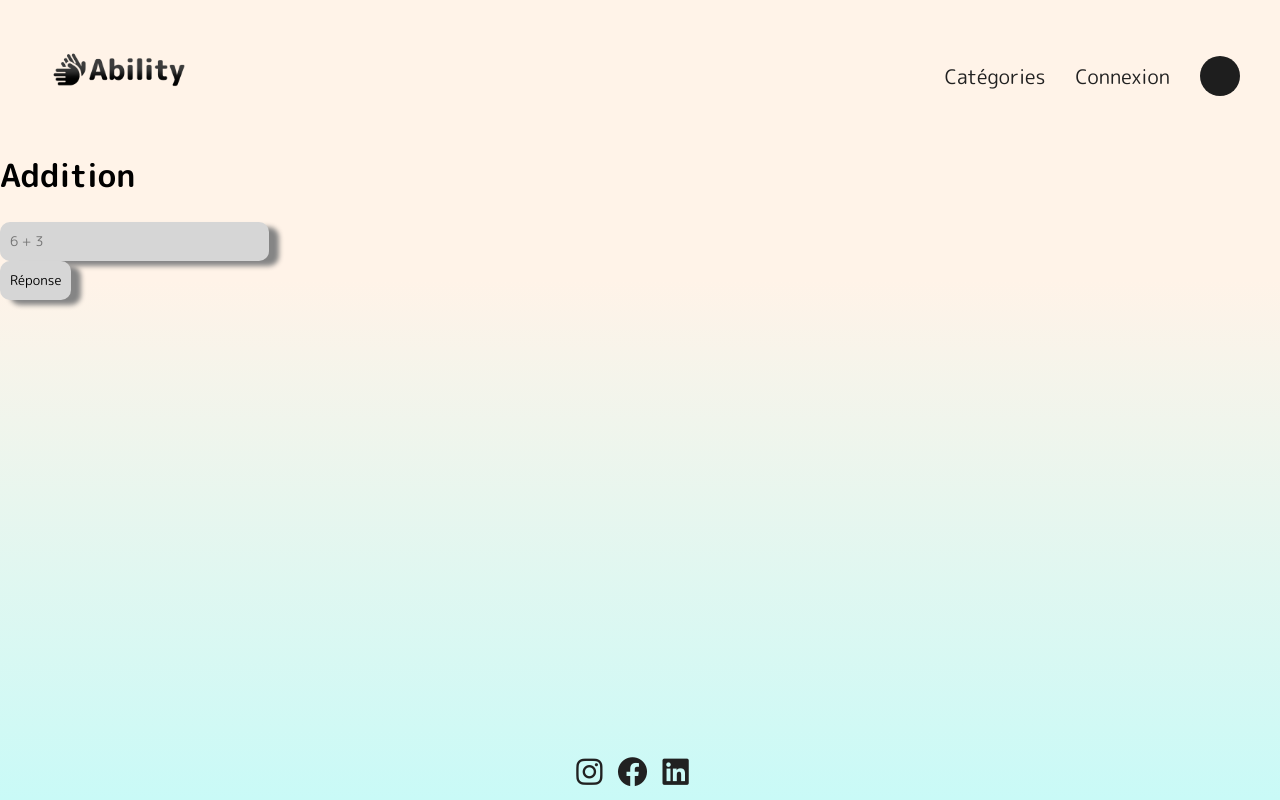
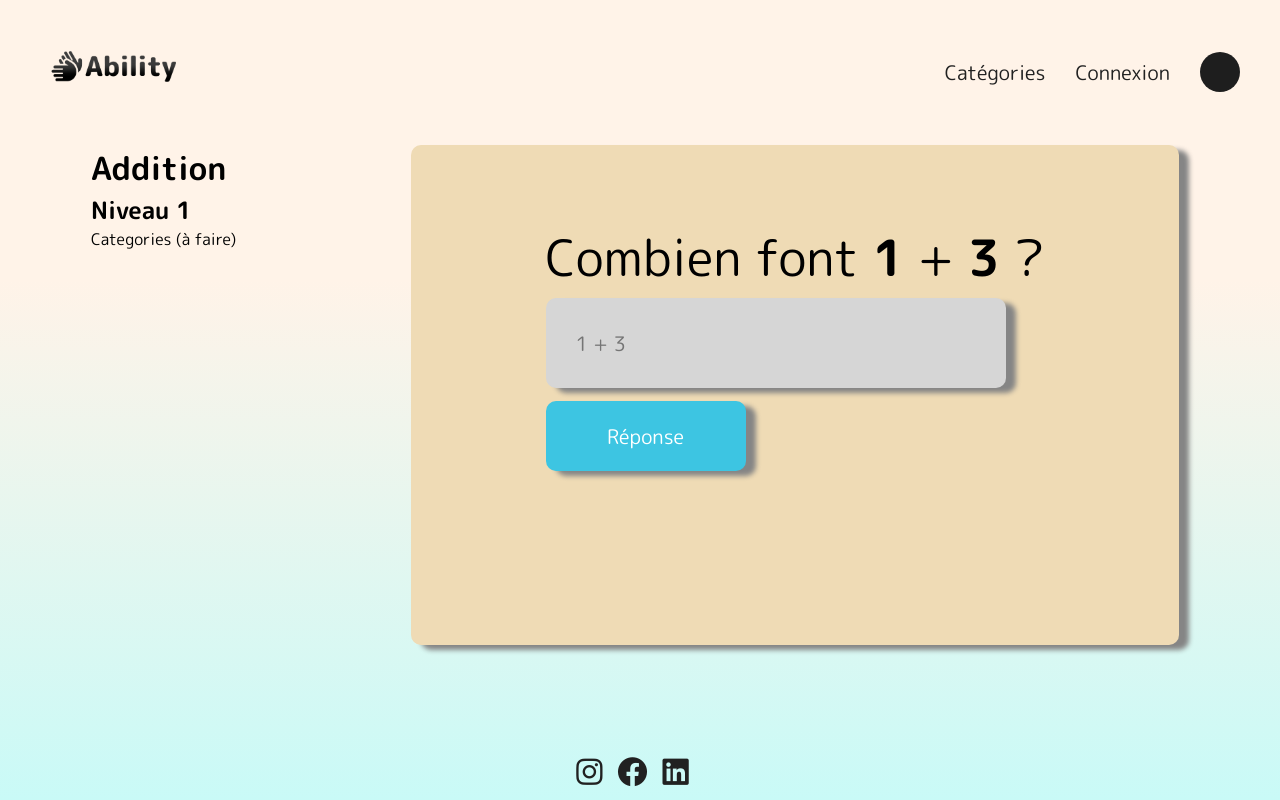
Before and after one commit to davinahouquet/Ability, a PHP site: page /Ability/games/Addition/addition.php in a window 1280 px wide. Run offline with PHP 8.4, Linux system fonts and the light colour scheme.

Commit message:
Ajout style dans le template des jeux + Modif controller de connexion

```diff
--- a/games/Addition/addition.php
+++ b/games/Addition/addition.php
@@ -14,26 +14,29 @@ ob_start();
 </body>
 </html>
 
+
 <?php
+        $nomJeu = "Addition";
+        $level = 1;
 
-        $calca = mt_rand(1,10);
-        $calcb = mt_rand(1,10);
-        $result = $calca + $calcb;
+        $nb1 = mt_rand(1,5);
+        $nb2 = mt_rand(1,5);
+        $result = $nb1 + $nb2;
 
         echo'
                 <div id="addition">
-                        <h1>Addition</h1>
-                                <form method="post" action="" id="formulaire" enctype="multipart/form-data"><br>
-                                    <input type="int"        name="rep"  id="rep"    size="20"   minlength="2"   maxlength="3"   placeholder="'.$calca.' + '.$calcb.'"/><br>
-                                    <input type="submit" value="Réponse" name="envoi_recup" onclick="test()" />
-                                </form>
+                        <form method="post" action="" id="formulaire" enctype="multipart/form-data"><br>
+                                <p>Combien font <b>'.$nb1 .'</b> + <b>'.$nb2.'</b> ?</p>
+                                <input type="int" class="input-addition"  name="rep"  id="rep"    size="20"   minlength="1"   maxlength="3"   placeholder="'.$nb1 .' + '.$nb2.'"/><br>
+                                <input type="submit" class="input-reponse" value="Réponse" name="envoi_recup" onclick="test()" />
+                        </form>
                 </div>
         ';
 
  echo' <script>
  function test(){
 
-            var result = parseInt('.$calca.')+parseInt('.$calcb.')
+            var result = parseInt('.$nb1 .')+parseInt('.$nb2.')
              alert("Le résultat est " + result + ".");
  }
  </script>';
--- a/games/Addition/style.css
+++ /dev/null
@@ -1,3 +0,0 @@
-.result{
-    display: hidden;
-}
--- a/games/style.game.css
+++ b/games/style.game.css
@@ -17,14 +17,14 @@ body{
     background: linear-gradient(180deg, rgba(255,243,232,1) 35%, rgba(201,250,247,1) 100%);
 }
 
-input{
+/* input{
     text-align: left;
     padding: 10px;
     border: none;
     border-radius: 10px;
     background-color: var(--input);
     box-shadow: 10px 5px 5px rgb(133, 133, 133);
-}
+} */
 
 /* Contient le submit bouton */
 .button-container{
@@ -49,7 +49,7 @@ input{
     --font-submit-button: #FFFFFF;
     --superAdmin-button: #DB5050;
     --solution: #a3a3a3;
-    --background-gamespace: #f7dba8;
+    --background-gamespace: #efdbb5;
     --hover: #636363;
     --input: #d6d6d6;
 }
@@ -73,7 +73,7 @@ nav{
 
 /* Le logo Ability */
 .logo{
-    max-width: 210px;
+    max-width: 200px;
     padding-left: 10px;
 }
 /* Contient tous les éléments de navigation */
@@ -126,3 +126,59 @@ footer{
 #social-item:hover{
     color:rgb(98, 98, 98);
 }
+/* -----------------------RELATIF AU TEMPLATE DES JEUX----------------------------------------------------- */
+.description-jeu-container{
+    max-width: 100%;
+    display: flex;
+    align-items: center;
+    justify-content: center;
+}
+
+.jeu-container{
+    min-width: 60%;
+    max-height: 100vh;
+    display: flex;
+    justify-content: right;
+}
+
+.jeu{
+    min-width: 100%;
+    height: 500px;
+    background-color: var(--background-gamespace);
+    border-radius: 10px;
+    margin-right: 10px;
+    display: flex;
+    justify-content: center;
+    font-size: 50px;
+    box-shadow: 10px 5px 5px rgb(133, 133, 133);
+}
+
+.titre-consigne{
+    min-width: 300px;
+    height: 500px;
+    margin-right: 30px;
+}
+
+/* ---------- ADDITION  ---------- */
+.input-addition{
+    font-size: 20px;
+    text-align: left;
+    padding: 30px;
+    width: 400px;
+    border: none;
+    border-radius: 10px;
+    background-color: var(--input);
+    box-shadow: 10px 5px 5px rgb(133, 133, 133);
+}
+
+.input-reponse{
+    font-size: 20px;
+    background-color: var(--submit-button);
+    color:var(--font-submit-button);
+    padding: 20px;
+    width: 200px;
+    border: none;
+    border-radius: 10px;
+    box-shadow: 10px 5px 5px rgb(133, 133, 133);
+    cursor: pointer;
+}
--- a/games/templateGame.php
+++ b/games/templateGame.php
@@ -55,14 +55,25 @@
 </header>
 
 <body>
+    <main>
 
-    <div class="titre-consigne-container">
+        <!-- Contient la description et le jeu -->
+        <div class="description-jeu-container">
+            <!-- Contient le nom du jeu et la consigne -->
+            <div class="titre-consigne">
+                <h1><?= $nomJeu ?></h1>
+                <h2>Niveau <?= $level ?></h2>
+                <p>Categories (à faire)</p>
+            </div>
 
-    </div>
+            <!-- Contient l'espace jeu -->
+            <div class="jeu-container">
+                <div class="jeu">
+                    <?= $game ?>
+                </div>
+            </div>
+        </div>
 
-
-    <main>
-        <?= $game ?>
     </main>
 
 </body>
--- a/public/css/style.css
+++ b/public/css/style.css
@@ -49,7 +49,7 @@ input{
     --font-submit-button: #FFFFFF;
     --superAdmin-button: #DB5050;
     --solution: #a3a3a3;
-    --background-gamespace: #f7dba8;
+    --background-gamespace: #efdbb5;
     --hover: #636363;
     --input: #d6d6d6;
 }
@@ -73,7 +73,7 @@ nav{
 
 /* Le logo Ability */
 .logo{
-    max-width: 210px;
+    max-width: 200px;
     padding-left: 10px;
 }
 /* Contient tous les éléments de navigation */
--- a/view/Connexion/viewConnexion.php
+++ b/view/Connexion/viewConnexion.php
@@ -66,5 +66,5 @@ ob_start();
 <?php
 $titre = "Connexion";
 $contenu = ob_get_clean();
-require "view/template.php";
+require "../../view/template.php";
 //Le require de fin permet d'injecter le contenu dans le template "squelette" > template.php
```
Also changed, not shown: controller/ConnexionController.php (+4 -3 lines).
